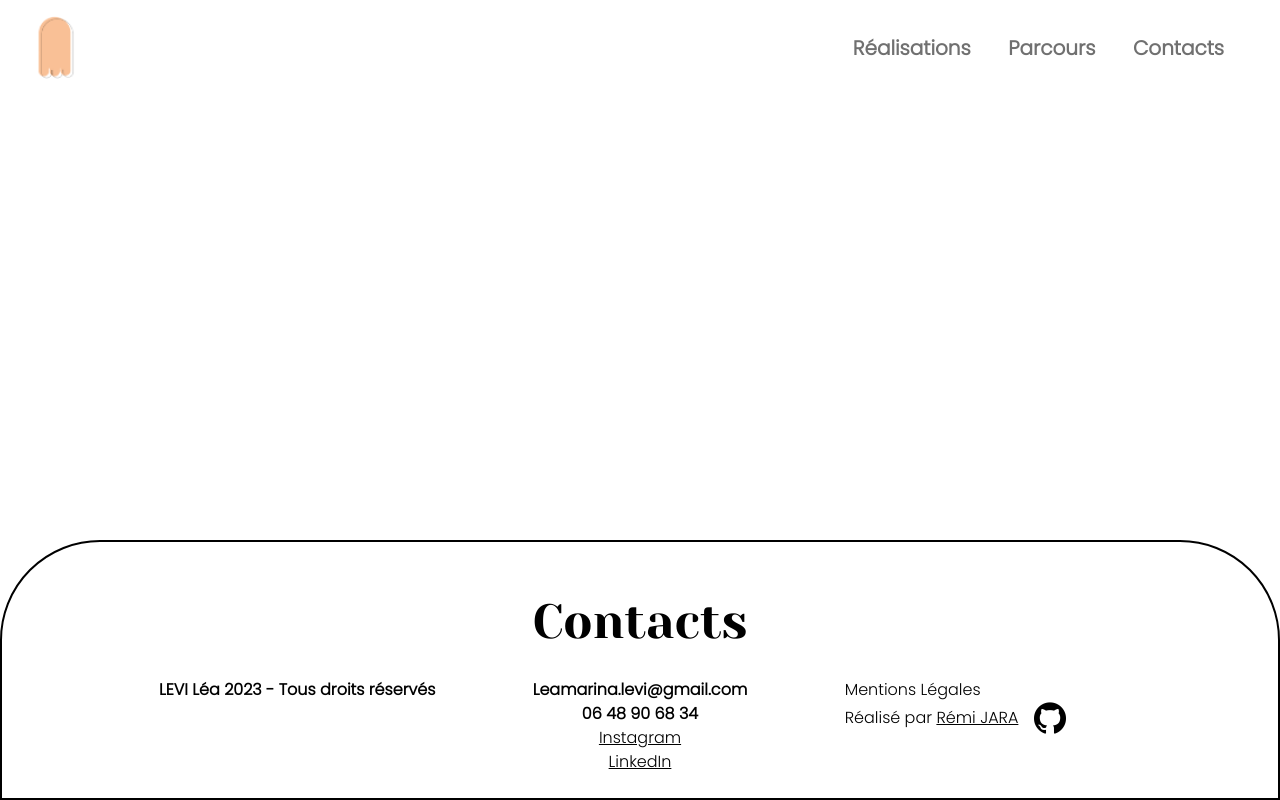
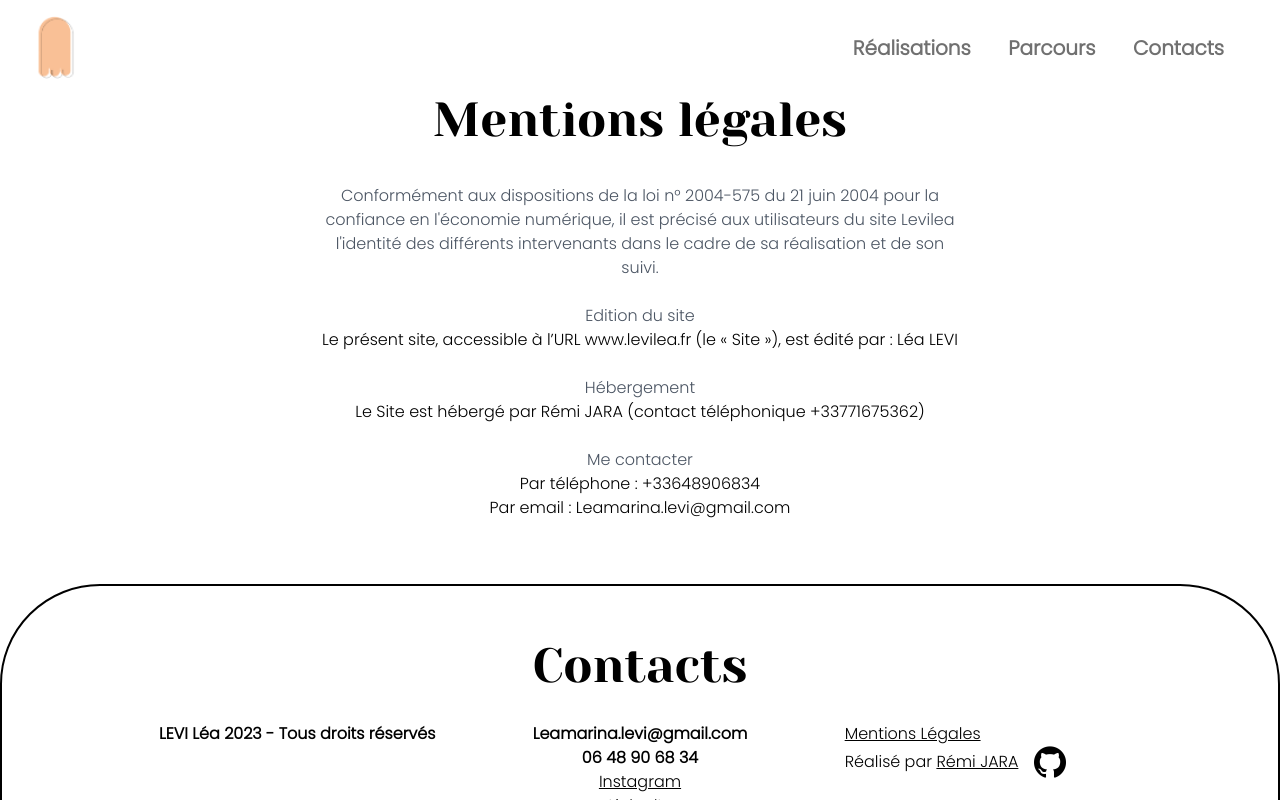
Before and after one commit to icepick4/portfolio-lea, a Vue app: page /mentions-legales in a window 1280 px wide. Built offline with nearby package versions, Linux system fonts and the light colour scheme; the HTML template or start-up script is replaced by a standard one.

Commit message:
adding legal notices

```diff
--- a/src/components/Footer.vue
+++ b/src/components/Footer.vue
@@ -26,7 +26,9 @@
                 >
             </div>
             <div class="flex flex-col w-1/3 items-start">
-                <p>Mentions Légales</p>
+                <RouterLink to="/mentions-legales" class="underline"
+                    >Mentions Légales</RouterLink
+                >
                 <div class="flex gap-4 justify-center items-center">
                     <p>
                         Réalisé par
--- a/src/components/projects/VeggyHunt.vue
+++ b/src/components/projects/VeggyHunt.vue
@@ -28,7 +28,7 @@ const colors = ['#707950', '#a7af76', '#fbeba9', '#604008'];
         <p class="text-center text-base lg:text-lg w-5/6 lg:w-2/3 ">
             Veggy Hunt propose des kits de repas à récupérer soi-même, ajoutant
             une touche d’aventure <p class="text-center text-base lg:text-lg w-5/6 lg:w-2/3 ">
-                à l’alimentation quotidienne. Encouragez la
+                à l’alimentation quotidienne. Encourager la
             génération Z à redécouvrir le plaisir de se déplacer
 
             </p>
--- a/src/router/index.ts
+++ b/src/router/index.ts
@@ -1,6 +1,7 @@
 import { createRouter, createWebHistory } from 'vue-router';
 import Cv from '../views/Cv.vue';
 import Home from '../views/Home.vue';
+import LegalNotices from '../views/LegalNotices.vue';
 import Projects from '../views/Projects.vue';
 import SingleProject from '../views/SingleProject.vue';
 const router = createRouter({
@@ -25,6 +26,11 @@ const router = createRouter({
             path: '/cv',
             name: 'Cv',
             component: Cv
+        },
+        {
+            path: '/mentions-legales',
+            name: 'MentionsLegales',
+            component: LegalNotices
         }
     ]
 });
--- /dev/null
+++ b/src/views/LegalNotices.vue
@@ -0,0 +1,35 @@
+<script setup lang="ts"></script>
+
+<template>
+    <h1 class="font-title text-5xl mb-10">Mentions légales</h1>
+
+    <div
+        class="flex flex-col justify-center items-center gap-6 text-center w-5/6 md:w-1/2"
+    >
+        <p class="text-gray-600">
+            Conformément aux dispositions de la loi n° 2004-575 du 21 juin 2004
+            pour la confiance en l'économie numérique, il est précisé aux
+            utilisateurs du site Levilea l'identité des différents intervenants
+            dans le cadre de sa réalisation et de son suivi.
+        </p>
+        <div>
+            <p class="text-gray-600">Edition du site</p>
+            <p>
+                Le présent site, accessible à l’URL www.levilea.fr (le « Site
+                »), est édité par : Léa LEVI
+            </p>
+        </div>
+        <div>
+            <p class="text-gray-600">Hébergement</p>
+            <p>
+                Le Site est hébergé par Rémi JARA (contact téléphonique
+                +33771675362)
+            </p>
+        </div>
+        <div>
+            <p class="text-gray-600">Me contacter</p>
+            <p>Par téléphone : +33648906834</p>
+            <p>Par email : Leamarina.levi@gmail.com</p>
+        </div>
+    </div>
+</template>
```
Also changed, not shown: public/characters/face.png, 11 other files (tests, documents, lock files or other folders).
